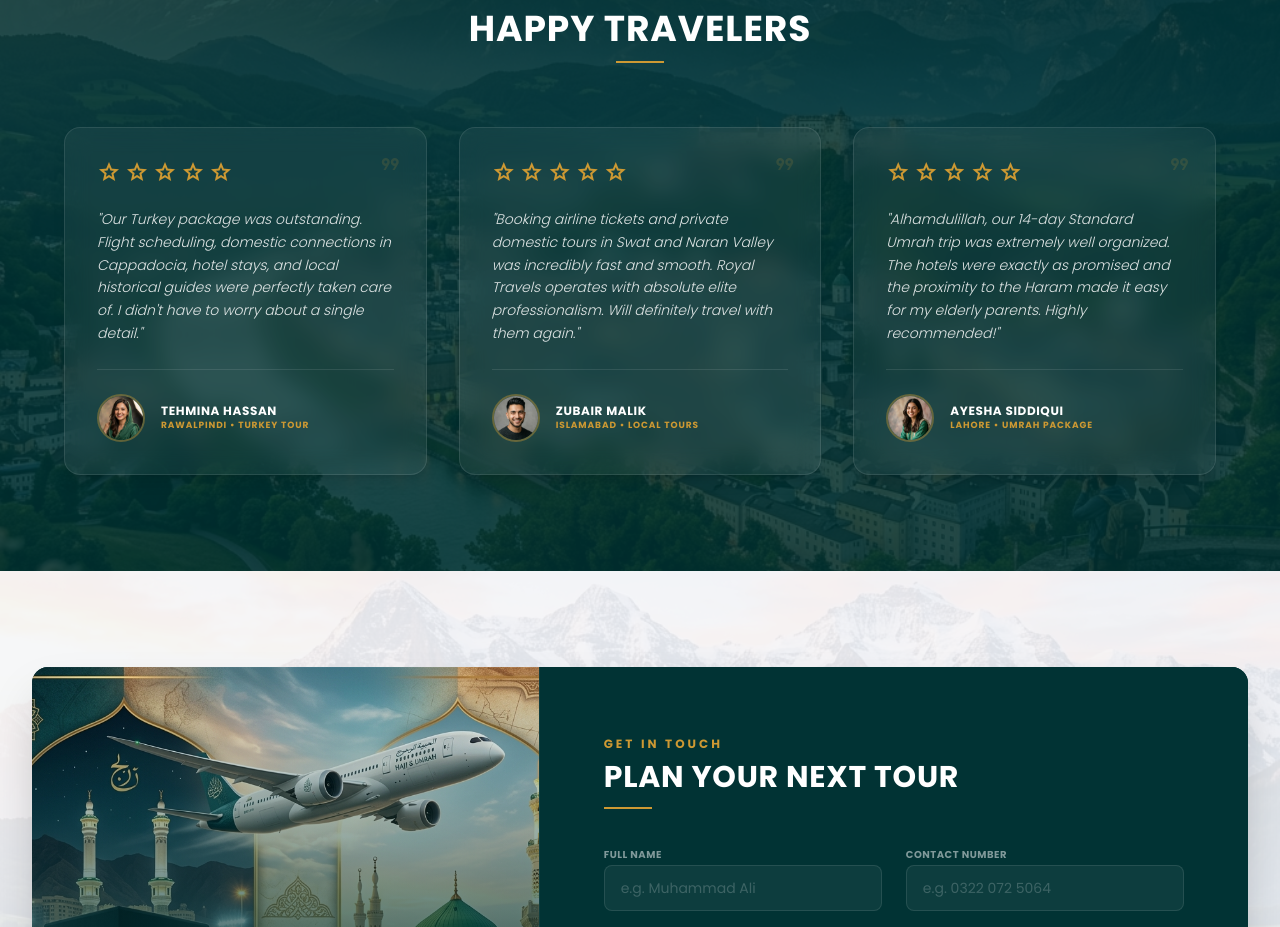
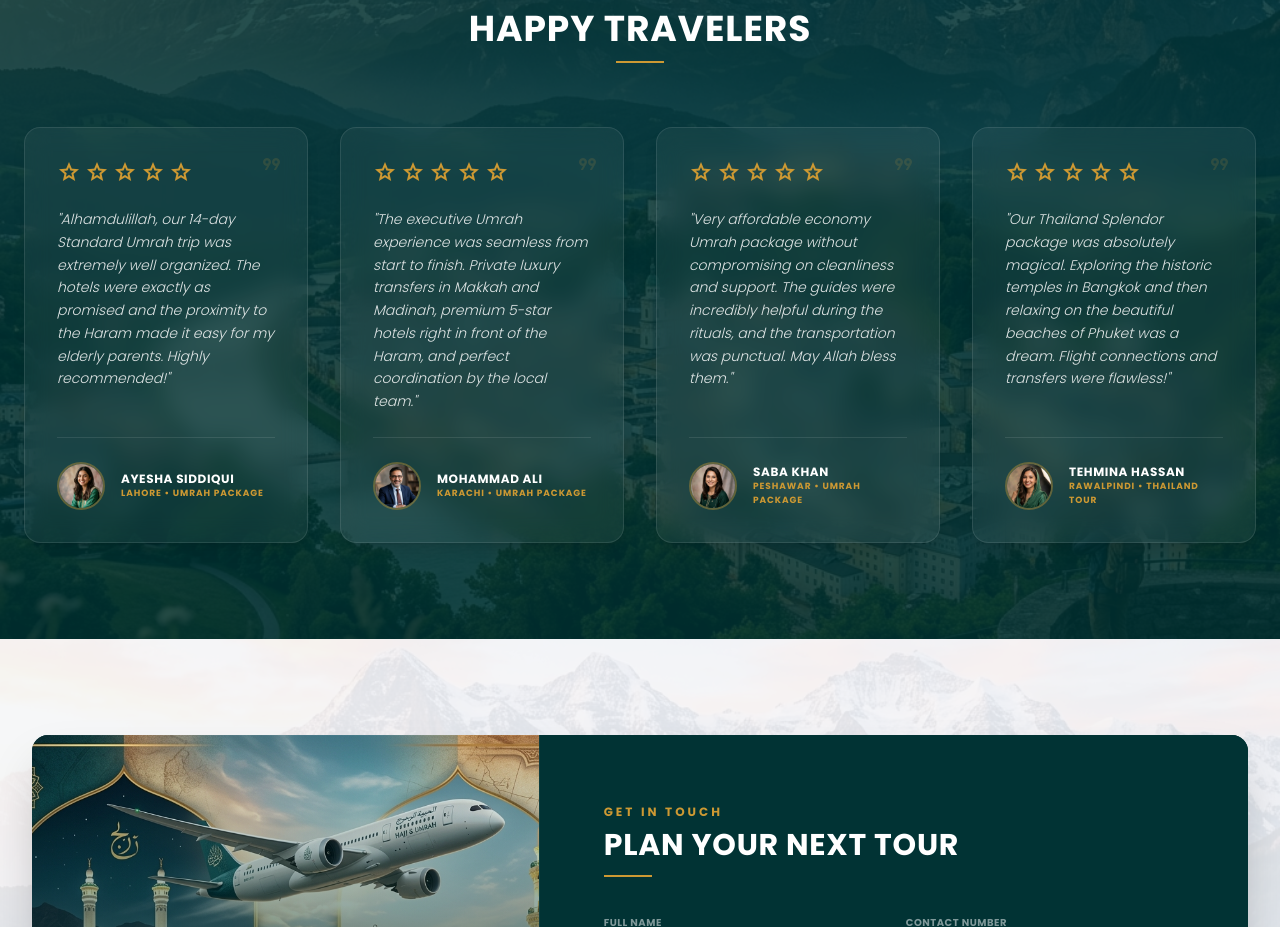
Before and after one commit to abubaker082512/rehman-umrah-travels, a React (Vite) app in the folder client/: page / in a window 1280 px wide. Shown: the part 10410-11337 px from the top of the page. Built offline with nearby package versions, Linux system fonts and the light colour scheme; no server answers.

Commit message:
Update reviews to show 3 Umrah and 1 Thailand reviews, and remove the others

```diff
--- a/client/src/pages/Home3.jsx
+++ b/client/src/pages/Home3.jsx
@@ -13,6 +13,8 @@ import tehminaPortrait from '../assets/testimonials/tehmina_hassan.png'
 import zubairPortrait from '../assets/testimonials/zubair_malik.png'
 import ayeshaPortrait from '../assets/testimonials/ayesha_siddiqui.png'
 import ahmedPortrait from '../assets/testimonials/ahmed_raza.png'
+import mohammadPortrait from '../assets/testimonials/mohammad_ali.png'
+import sabaPortrait from '../assets/testimonials/saba_khan.png'
 
 // Thailand Tour Image
 import thailandTourImg from '../assets/thailand_tour.jpg'
@@ -1265,8 +1267,8 @@ const Home3 = () => {
           </div>
 
           {/* Testimonial Cards Layout */}
-          <div className="grid grid-cols-1 lg:grid-cols-3 gap-8 max-w-6xl mx-auto">
-            {/* Card 1 */}
+          <div className="grid grid-cols-1 md:grid-cols-2 lg:grid-cols-4 gap-8 max-w-7xl mx-auto">
+            {/* Card 1: Umrah Package (Ayesha Siddiqui) */}
             <div className="backdrop-blur-md bg-white/5 border border-white/10 p-8 rounded-2xl flex flex-col justify-between hover:border-[#CD9933]/40 hover:bg-white/10 transition-all duration-300 hover:-translate-y-1.5 shadow-lg text-left relative group">
               <span className="material-symbols-outlined text-[#CD9933]/15 text-6xl absolute top-6 right-6 select-none font-light">format_quote</span>
               <div>
@@ -1278,7 +1280,97 @@ const Home3 = () => {
                   <span className="material-symbols-outlined text-base font-fill">star</span>
                 </div>
                 <p className="text-white/85 italic text-sm leading-relaxed mb-6 font-manrope font-light">
-                  "Our Turkey package was outstanding. Flight scheduling, domestic connections in Cappadocia, hotel stays, and local historical guides were perfectly taken care of. I didn't have to worry about a single detail."
+                  "Alhamdulillah, our 14-day Standard Umrah trip was extremely well organized. The hotels were exactly as promised and the proximity to the Haram made it easy for my elderly parents. Highly recommended!"
+                </p>
+              </div>
+              <div className="flex items-center gap-4 pt-6 border-t border-white/10">
+                <div className="w-12 h-12 rounded-full overflow-hidden border-2 border-[#CD9933]/40 shrink-0">
+                  <img
+                    alt="Ayesha Siddiqui portrait"
+                    className="w-full h-full object-cover"
+                    src={ayeshaPortrait}
+                  />
+                </div>
+                <div>
+                  <h5 className="text-white font-bold text-xs uppercase tracking-wider font-headline">Ayesha Siddiqui</h5>
+                  <p className="text-[#CD9933] text-[9px] font-bold tracking-widest uppercase">Lahore • Umrah Package</p>
+                </div>
+              </div>
+            </div>
+
+            {/* Card 2: Umrah Package (Mohammad Ali) */}
+            <div className="backdrop-blur-md bg-white/5 border border-white/10 p-8 rounded-2xl flex flex-col justify-between hover:border-[#CD9933]/40 hover:bg-white/10 transition-all duration-300 hover:-translate-y-1.5 shadow-lg text-left relative group">
+              <span className="material-symbols-outlined text-[#CD9933]/15 text-6xl absolute top-6 right-6 select-none font-light">format_quote</span>
+              <div>
+                <div className="flex gap-1 text-[#CD9933] mb-6">
+                  <span className="material-symbols-outlined text-base font-fill">star</span>
+                  <span className="material-symbols-outlined text-base font-fill">star</span>
+                  <span className="material-symbols-outlined text-base font-fill">star</span>
+                  <span className="material-symbols-outlined text-base font-fill">star</span>
+                  <span className="material-symbols-outlined text-base font-fill">star</span>
+                </div>
+                <p className="text-white/85 italic text-sm leading-relaxed mb-6 font-manrope font-light">
+                  "The executive Umrah experience was seamless from start to finish. Private luxury transfers in Makkah and Madinah, premium 5-star hotels right in front of the Haram, and perfect coordination by the local team."
+                </p>
+              </div>
+              <div className="flex items-center gap-4 pt-6 border-t border-white/10">
+                <div className="w-12 h-12 rounded-full overflow-hidden border-2 border-[#CD9933]/40 shrink-0">
+                  <img
+                    alt="Mohammad Ali portrait"
+                    className="w-full h-full object-cover"
+                    src={mohammadPortrait}
+                  />
+                </div>
+                <div>
+                  <h5 className="text-white font-bold text-xs uppercase tracking-wider font-headline">Mohammad Ali</h5>
+                  <p className="text-[#CD9933] text-[9px] font-bold tracking-widest uppercase">Karachi • Umrah Package</p>
+                </div>
+              </div>
+            </div>
+
+            {/* Card 3: Umrah Package (Saba Khan) */}
+            <div className="backdrop-blur-md bg-white/5 border border-white/10 p-8 rounded-2xl flex flex-col justify-between hover:border-[#CD9933]/40 hover:bg-white/10 transition-all duration-300 hover:-translate-y-1.5 shadow-lg text-left relative group">
+              <span className="material-symbols-outlined text-[#CD9933]/15 text-6xl absolute top-6 right-6 select-none font-light">format_quote</span>
+              <div>
+                <div className="flex gap-1 text-[#CD9933] mb-6">
+                  <span className="material-symbols-outlined text-base font-fill">star</span>
+                  <span className="material-symbols-outlined text-base font-fill">star</span>
+                  <span className="material-symbols-outlined text-base font-fill">star</span>
+                  <span className="material-symbols-outlined text-base font-fill">star</span>
+                  <span className="material-symbols-outlined text-base font-fill">star</span>
+                </div>
+                <p className="text-white/85 italic text-sm leading-relaxed mb-6 font-manrope font-light">
+                  "Very affordable economy Umrah package without compromising on cleanliness and support. The guides were incredibly helpful during the rituals, and the transportation was punctual. May Allah bless them."
+                </p>
+              </div>
+              <div className="flex items-center gap-4 pt-6 border-t border-white/10">
+                <div className="w-12 h-12 rounded-full overflow-hidden border-2 border-[#CD9933]/40 shrink-0">
+                  <img
+                    alt="Saba Khan portrait"
+                    className="w-full h-full object-cover"
+                    src={sabaPortrait}
+                  />
+                </div>
+                <div>
+                  <h5 className="text-white font-bold text-xs uppercase tracking-wider font-headline">Saba Khan</h5>
+                  <p className="text-[#CD9933] text-[9px] font-bold tracking-widest uppercase">Peshawar • Umrah Package</p>
+                </div>
+              </div>
+            </div>
+
+            {/* Card 4: Thailand Tour (Tehmina Hassan) */}
+            <div className="backdrop-blur-md bg-white/5 border border-white/10 p-8 rounded-2xl flex flex-col justify-between hover:border-[#CD9933]/40 hover:bg-white/10 transition-all duration-300 hover:-translate-y-1.5 shadow-lg text-left relative group">
+              <span className="material-symbols-outlined text-[#CD9933]/15 text-6xl absolute top-6 right-6 select-none font-light">format_quote</span>
+              <div>
+                <div className="flex gap-1 text-[#CD9933] mb-6">
+                  <span className="material-symbols-outlined text-base font-fill">star</span>
+                  <span className="material-symbols-outlined text-base font-fill">star</span>
+                  <span className="material-symbols-outlined text-base font-fill">star</span>
+                  <span className="material-symbols-outlined text-base font-fill">star</span>
+                  <span className="material-symbols-outlined text-base font-fill">star</span>
+                </div>
+                <p className="text-white/85 italic text-sm leading-relaxed mb-6 font-manrope font-light">
+                  "Our Thailand Splendor package was absolutely magical. Exploring the historic temples in Bangkok and then relaxing on the beautiful beaches of Phuket was a dream. Flight connections and transfers were flawless!"
                 </p>
               </div>
               <div className="flex items-center gap-4 pt-6 border-t border-white/10">
@@ -1291,67 +1383,7 @@ const Home3 = () => {
                 </div>
                 <div>
                   <h5 className="text-white font-bold text-xs uppercase tracking-wider font-headline">Tehmina Hassan</h5>
-                  <p className="text-[#CD9933] text-[9px] font-bold tracking-widest uppercase">Rawalpindi • Turkey Tour</p>
-                </div>
-              </div>
-            </div>
-
-            {/* Card 2 */}
-            <div className="backdrop-blur-md bg-white/5 border border-white/10 p-8 rounded-2xl flex flex-col justify-between hover:border-[#CD9933]/40 hover:bg-white/10 transition-all duration-300 hover:-translate-y-1.5 shadow-lg text-left relative group">
-              <span className="material-symbols-outlined text-[#CD9933]/15 text-6xl absolute top-6 right-6 select-none font-light">format_quote</span>
-              <div>
-                <div className="flex gap-1 text-[#CD9933] mb-6">
-                  <span className="material-symbols-outlined text-base font-fill">star</span>
-                  <span className="material-symbols-outlined text-base font-fill">star</span>
-                  <span className="material-symbols-outlined text-base font-fill">star</span>
-                  <span className="material-symbols-outlined text-base font-fill">star</span>
-                  <span className="material-symbols-outlined text-base font-fill">star</span>
-                </div>
-                <p className="text-white/85 italic text-sm leading-relaxed mb-6 font-manrope font-light">
-                  "Booking airline tickets and private domestic tours in Swat and Naran Valley was incredibly fast and smooth. Royal Travels operates with absolute elite professionalism. Will definitely travel with them again."
-                </p>
-              </div>
-              <div className="flex items-center gap-4 pt-6 border-t border-white/10">
-                <div className="w-12 h-12 rounded-full overflow-hidden border-2 border-[#CD9933]/40 shrink-0">
-                  <img
-                    alt="Zubair Malik portrait"
-                    className="w-full h-full object-cover"
-                    src={zubairPortrait}
-                  />
-                </div>
-                <div>
-                  <h5 className="text-white font-bold text-xs uppercase tracking-wider font-headline">Zubair Malik</h5>
-                  <p className="text-[#CD9933] text-[9px] font-bold tracking-widest uppercase">Islamabad • Local Tours</p>
-                </div>
-              </div>
-            </div>
-
-            {/* Card 3 */}
-            <div className="backdrop-blur-md bg-white/5 border border-white/10 p-8 rounded-2xl flex flex-col justify-between hover:border-[#CD9933]/40 hover:bg-white/10 transition-all duration-300 hover:-translate-y-1.5 shadow-lg text-left relative group">
-              <span className="material-symbols-outlined text-[#CD9933]/15 text-6xl absolute top-6 right-6 select-none font-light">format_quote</span>
-              <div>
-                <div className="flex gap-1 text-[#CD9933] mb-6">
-                  <span className="material-symbols-outlined text-base font-fill">star</span>
-                  <span className="material-symbols-outlined text-base font-fill">star</span>
-                  <span className="material-symbols-outlined text-base font-fill">star</span>
-                  <span className="material-symbols-outlined text-base font-fill">star</span>
-                  <span className="material-symbols-outlined text-base font-fill">star</span>
-                </div>
-                <p className="text-white/85 italic text-sm leading-relaxed mb-6 font-manrope font-light">
-                  "Alhamdulillah, our 14-day Standard Umrah trip was extremely well organized. The hotels were exactly as promised and the proximity to the Haram made it easy for my elderly parents. Highly recommended!"
-                </p>
-              </div>
-              <div className="flex items-center gap-4 pt-6 border-t border-white/10">
-                <div className="w-12 h-12 rounded-full overflow-hidden border-2 border-[#CD9933]/40 shrink-0">
-                  <img
-                    alt="Ayesha Siddiqui portrait"
-                    className="w-full h-full object-cover"
-                    src={ayeshaPortrait}
-                  />
-                </div>
-                <div>
-                  <h5 className="text-white font-bold text-xs uppercase tracking-wider font-headline">Ayesha Siddiqui</h5>
-                  <p className="text-[#CD9933] text-[9px] font-bold tracking-widest uppercase">Lahore • Umrah Package</p>
+                  <p className="text-[#CD9933] text-[9px] font-bold tracking-widest uppercase">Rawalpindi • Thailand Tour</p>
                 </div>
               </div>
             </div>
```
